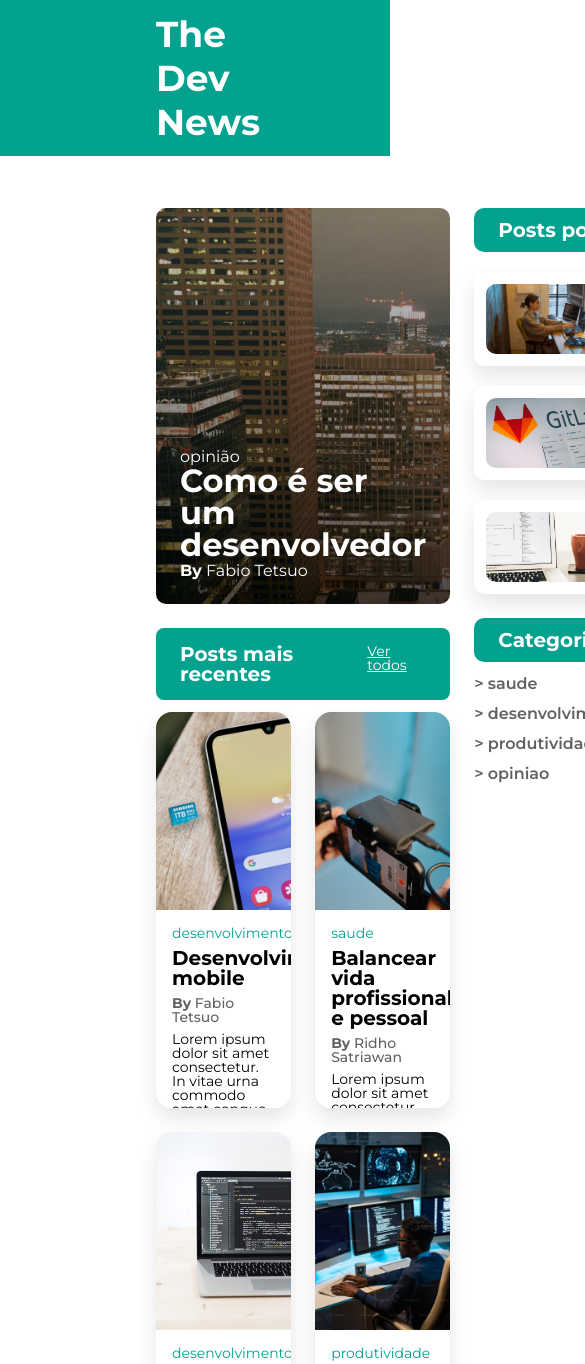
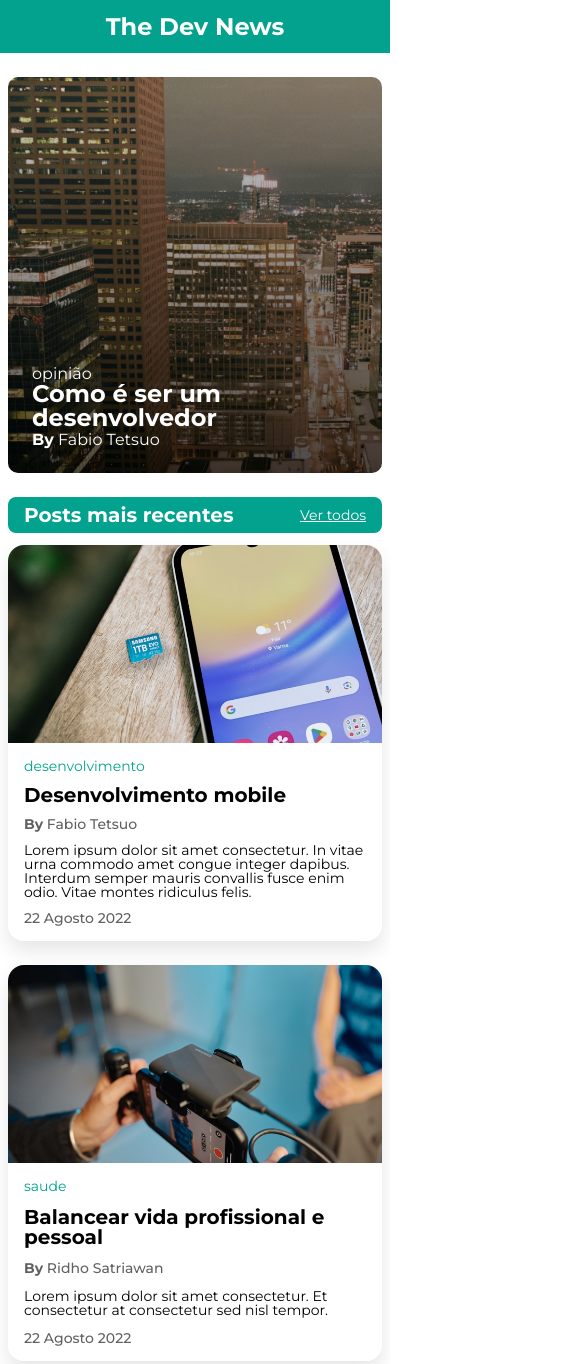
Before and after one commit to MarianaSavoldi/RID222276_Desafio02, a plain HTML site: page index.html in a window 390 px wide. Shown: the top 1364 px of the page, 585 px wide, since content can reach past the window. Drawn offline with Linux system fonts and the light colour scheme.

Commit message:
style: add media query

```diff
--- a/index.html
+++ b/index.html
@@ -15,14 +15,14 @@
   </header>
   <div class="main-content-wrapper">
     <main>
-      <section class="main-post">
+      <section id="main-post">
         <div class="first-post-content">
           <p id="opinion">opinião</p>
           <h2 id="first-post-title">Como é ser um desenvolvedor</h2>
           <p id="author"><b>By</b> Fabio Tetsuo</p>
         </div>
       </section>
-      <section class="recent-posts">
+      <section id="recent-posts">
         <header class="section-header green-background">
           <h3>Posts mais recentes</h3>
           <p>Ver todos</p>
@@ -73,7 +73,7 @@
       </section>
     </main>
     <aside>
-      <section class="popular-posts">
+      <section id="popular-posts">
         <header class="section-header green-background">
           <h3>Posts populares</h3>
         </header>
--- a/styles.css
+++ b/styles.css
@@ -60,18 +60,6 @@ ul li::before {
   column-gap: 1.5rem;
 }
 
-.main-post {
-  display: flex;
-  flex-direction: column;
-  justify-content: flex-end;
-  background-image: linear-gradient(#6666664D, #000000B3), url('./images/city.jpg');
-  background-size: cover;
-  width: 100%;
-  height: 24.75rem;
-  padding: 1.5rem;
-  border-radius: 10px;
-}
-
 .first-post-content {
   display: flex;
   flex-direction: column;
@@ -99,12 +87,6 @@ ul li::before {
   text-decoration: underline;
   text-decoration-style: solid;
   text-decoration-thickness: 0%;
-}
-
-.recent-posts {
-  display: flex;
-  flex-direction: column;
-  gap: 0.75rem;
 }
 
 .posts-wrapper {
@@ -173,12 +155,6 @@ ul li::before {
   color: #000000;
 }
 
-.popular-posts {
-  display: flex;
-  flex-direction: column;
-  gap: 1.25rem;
-}
-
 .popular-post-card {
   background-color: #FFF;
   border-radius: 10px;
@@ -241,6 +217,18 @@ ul li::before {
 }
 
 /* ids */
+#main-post {
+  display: flex;
+  flex-direction: column;
+  justify-content: flex-end;
+  background-image: linear-gradient(#6666664D, #000000B3), url('./images/city.jpg');
+  background-size: cover;
+  width: 100%;
+  height: 24.75rem;
+  padding: 1.5rem;
+  border-radius: 10px;
+}
+
 #opinion {
   font-weight: 400;
   font-size: 1rem;
@@ -262,6 +250,18 @@ ul li::before {
   letter-spacing: 0%;
 }
 
+#recent-posts {
+  display: flex;
+  flex-direction: column;
+  gap: 0.75rem;
+}
+
+#popular-posts {
+  display: flex;
+  flex-direction: column;
+  gap: 1.25rem;
+}
+
 #posts-categories {
   display: flex;
   flex-direction: column;
@@ -278,3 +278,54 @@ ul li::before {
   letter-spacing: 0;
   color: #616161;
 }
+
+@media only screen and (max-width: 1024px) {
+  aside .section-header {
+    padding: 0.5rem 1rem;
+  }
+
+  .main-content-wrapper {
+    padding: 1.5rem 0.5rem;
+    grid-template-columns: 1fr;
+    grid-template-rows: auto;
+    gap: 1.5rem;
+  }
+
+  .header-container {
+    padding: 0.75rem 2rem;
+  }
+
+  .page-title {
+    font-size: 1.5rem;
+    text-align: center;
+  }
+
+  .section-header {
+    padding: 0.5rem 1rem;
+    align-items: center;
+  }
+
+  #first-post-title {
+    font-size: 1.5rem;
+  }
+}
+
+@media only screen and (max-width: 767px) {
+  .posts-wrapper {
+    grid-template-columns: 1fr;
+  }
+}
+
+@media only screen and (max-width: 374px) {
+  .section-header h3 {
+    font-size: 1rem;
+  }
+
+  .section-header p {
+    font-size: 0.75rem;
+  }
+
+  .post-text {
+    font-size: 0.75rem;
+  }
+}
```
